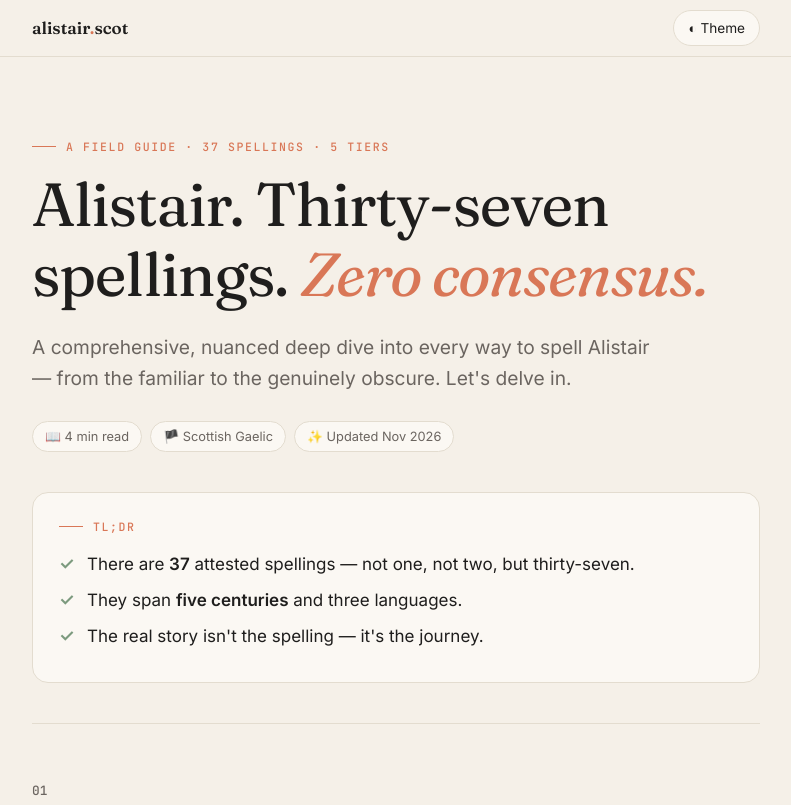
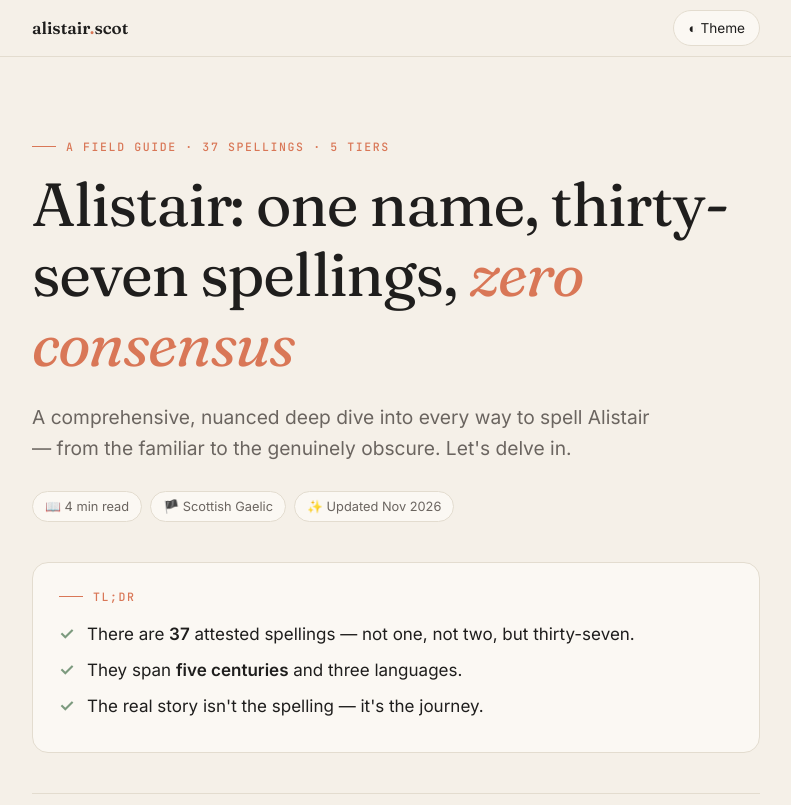
Before and after one commit to aliscott/alistair.scot, a plain HTML site: page spellings2/index.html in a window 1280 px wide. Shown: the top 805 px of the page, without its empty margins (244-1035 px from the left). Drawn offline with Linux system fonts and the light colour scheme.

Commit message:
Tweak spellings2 headline

```diff
--- a/spellings2/index.html
+++ b/spellings2/index.html
@@ -256,7 +256,7 @@
   <div class="wrap">
     <header class="hero">
       <div class="eyebrow">A field guide · 37 spellings · 5 tiers</div>
-      <h1>Alistair. Thirty-seven spellings. <em>Zero consensus.</em></h1>
+      <h1>Alistair: one name, thirty-seven spellings, <em>zero consensus</em></h1>
       <p class="lede">A comprehensive, nuanced deep dive into every way to spell Alistair — from the familiar to the genuinely obscure. Let's delve in.</p>
       <div class="meta">
         <span class="chip">📖 4 min read</span>
```
